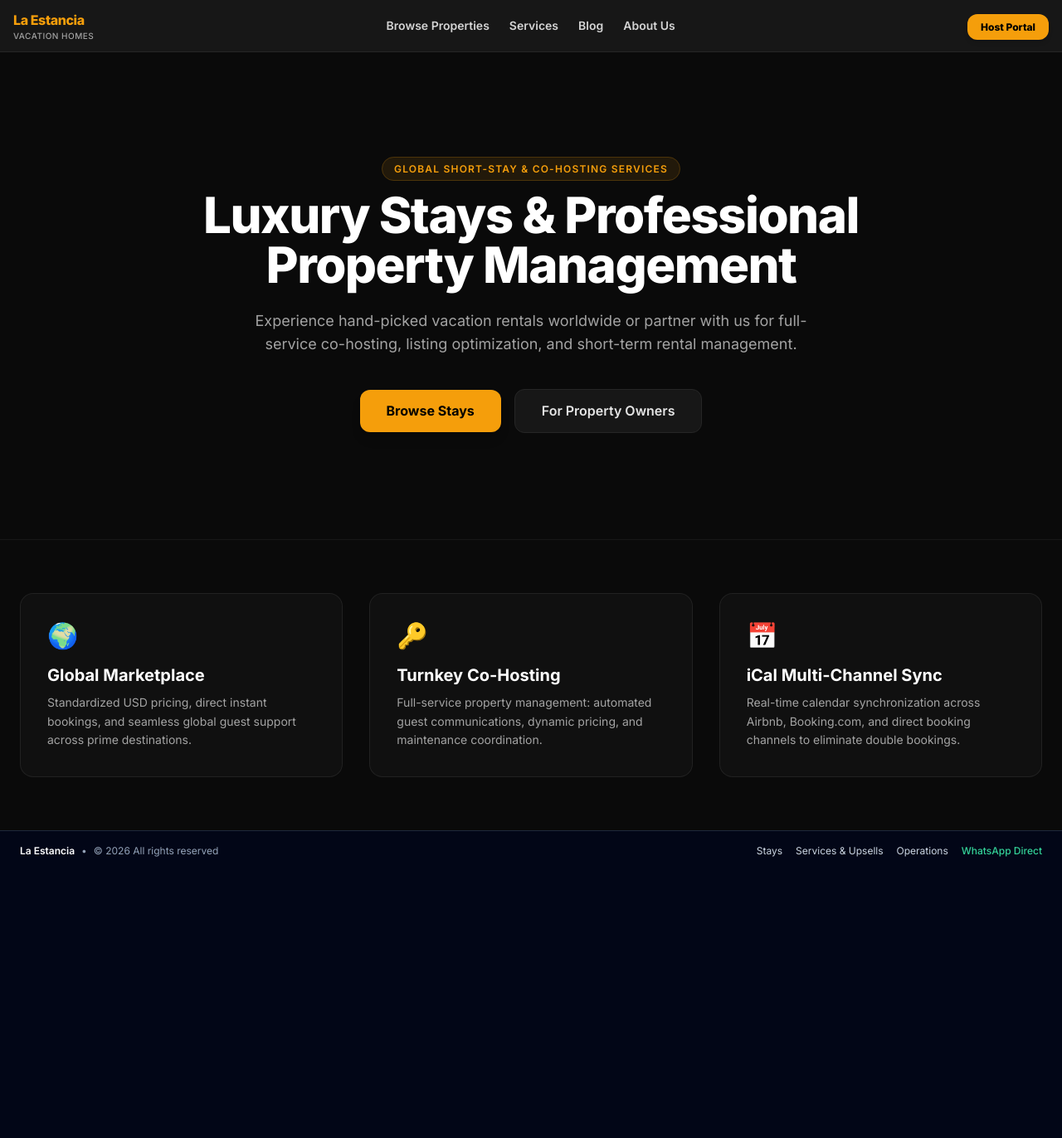
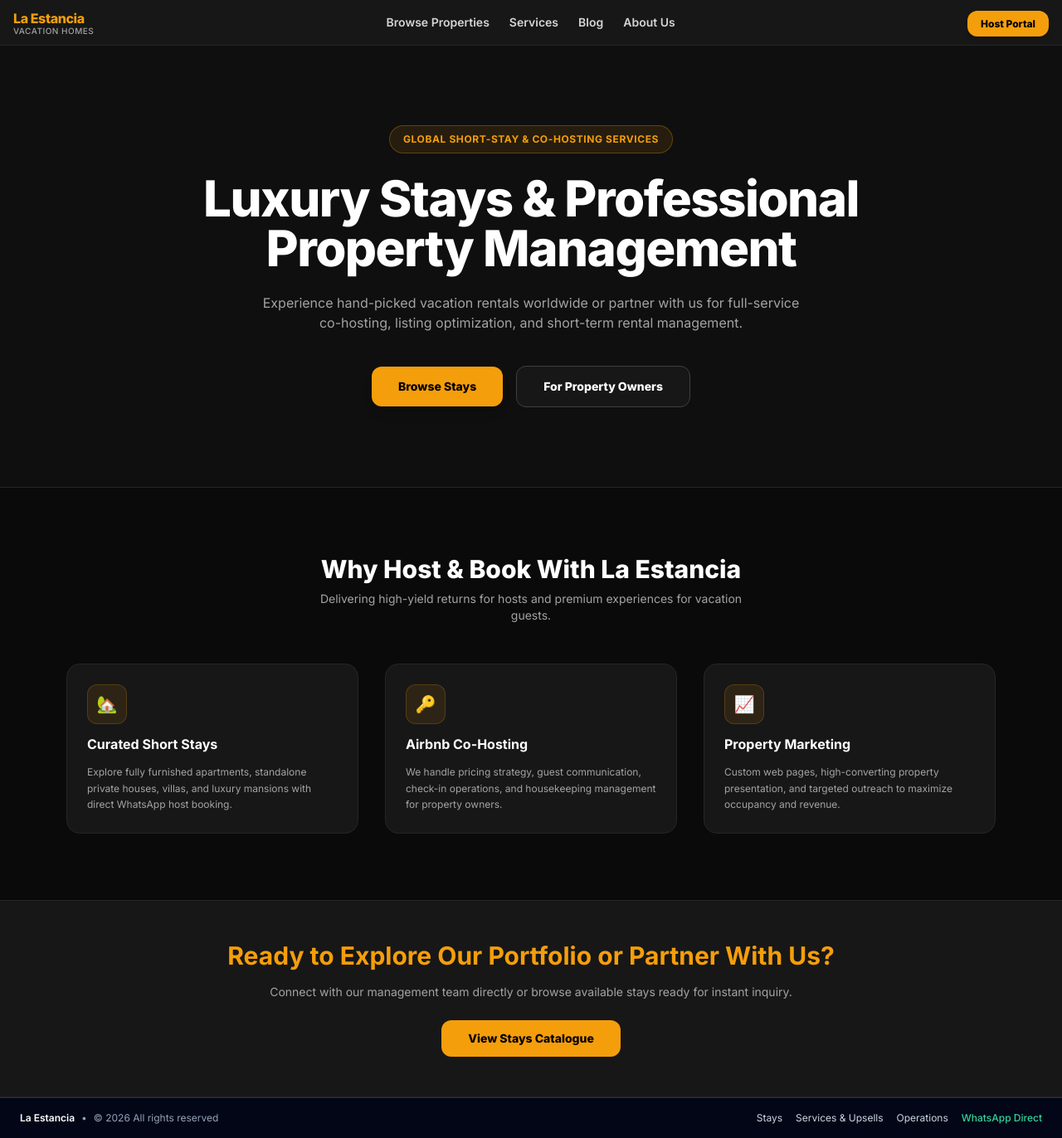
Before and after one commit to joshaston057-dev/vacation-pms, a Next.js app: page / in a window 1280 px wide. Shown: the whole page at 83% size. Before the commit the page ends 1050 px from the top, so only its background shows below. Built offline with nearby package versions, Linux system fonts and the light colour scheme.

Commit message:
Update homepage code with fixed badge formatting and layout

```diff
--- a/app/components/HeaderNav.tsx
+++ b/app/components/HeaderNav.tsx
@@ -11,19 +11,19 @@ export default function HeaderNav() {
       <div className="max-w-7xl mx-auto px-4 py-3 flex items-center justify-between">
 
         {/* Brand Logo */}
-        <Link href="/" className="flex items-center gap-2">
-          <div className="flex flex-col">
-            <span className="text-amber-500 font-extrabold text-sm sm:text-base tracking-tight leading-none">
+        <Link href="/" className="flex items-center">
+          <div className="flex flex-col justify-center">
+            <span className="text-amber-500 font-extrabold text-base tracking-tight leading-tight">
               La Estancia
             </span>
-            <span className="text-[10px] text-neutral-400 tracking-wider uppercase font-medium">
-              Vacation Homes
+            <span className="text-[10px] text-neutral-400 tracking-wider uppercase font-medium leading-none">
+              VACATION HOMES
             </span>
           </div>
         </Link>
 
-        {/* Desktop & Tablet Nav Links */}
-        <nav className="hidden md:flex items-center gap-5 lg:gap-6 text-xs sm:text-sm font-semibold text-neutral-300">
+        {/* Desktop Links */}
+        <nav className="hidden md:flex items-center gap-6 text-xs sm:text-sm font-semibold text-neutral-300">
           <Link href="/stays" className="hover:text-amber-500 transition">
             Browse Properties
           </Link>
@@ -38,7 +38,7 @@ export default function HeaderNav() {
           </Link>
         </nav>
 
-        {/* Host Portal CTA Button */}
+        {/* Host Portal Link Button */}
         <div className="hidden md:block">
           <Link
             href="/operations"
@@ -48,10 +48,11 @@ export default function HeaderNav() {
           </Link>
         </div>
 
-        {/* Mobile Menu Toggle Button */}
+        {/* Mobile Hamburger Button */}
         <button
           onClick={() => setMobileMenuOpen(!mobileMenuOpen)}
-          className="md:hidden p-2 text-neutral-300 hover:text-white focus:outline-none"
+          className="md:hidden p-1.5 text-neutral-300 hover:text-white focus:outline-none flex items-center justify-center"
+          aria-label="Toggle Navigation Menu"
         >
           <svg className="w-6 h-6" fill="none" stroke="currentColor" viewBox="0 0 24 24">
             {mobileMenuOpen ? (
@@ -66,7 +67,7 @@ export default function HeaderNav() {
 
       {/* Mobile Dropdown Menu */}
       {mobileMenuOpen && (
-        <div className="md:hidden bg-neutral-900 border-t border-neutral-800 px-4 py-4 space-y-3">
+        <div className="md:hidden bg-neutral-900 border-t border-neutral-800 px-5 py-4 space-y-3">
           <Link
             href="/stays"
             onClick={() => setMobileMenuOpen(false)}
--- a/app/page.tsx
+++ b/app/page.tsx
@@ -11,62 +11,111 @@ export default function HomePage() {
         <HeaderNav />
 
         {/* Hero Section */}
-        <section className="relative px-6 py-20 md:py-32 text-center max-w-5xl mx-auto">
-          <div className="inline-block mb-4">
-            <span className="text-xs uppercase tracking-widest font-semibold px-3.5 py-1.5 bg-amber-500/10 text-amber-500 rounded-full border border-amber-500/20">
-              GLOBAL SHORT-STAY & CO-HOSTING SERVICES
+        <section className="relative py-16 sm:py-24 px-4 text-center overflow-hidden border-b border-neutral-800 bg-neutral-900/40">
+          <div className="max-w-4xl mx-auto space-y-6 relative z-10">
+
+            {/* Clean Fixed Sub-title Badge */}
+            <div className="inline-flex items-center justify-center px-4 py-2 bg-amber-500/10 border border-amber-500/30 rounded-full">
+              <span className="text-[10px] sm:text-xs font-bold text-amber-500 uppercase tracking-wider text-center leading-normal">
+                Global Short-Stay & Co-Hosting Services
               </span>
             </div>
 
-          <h1 className="text-4xl md:text-6xl font-extrabold text-white mb-6 tracking-tight leading-tight">
+            {/* Main Headline */}
+            <h1 className="text-3xl sm:text-5xl md:text-6xl font-extrabold text-white tracking-tight leading-tight">
               Luxury Stays & Professional Property Management
             </h1>
 
-          <p className="text-neutral-400 text-base md:text-lg max-w-2xl mx-auto mb-10 leading-relaxed">
+            {/* Sub-headline */}
+            <p className="text-neutral-400 text-xs sm:text-base max-w-2xl mx-auto leading-relaxed">
               Experience hand-picked vacation rentals worldwide or partner with us for full-service co-hosting, listing optimization, and short-term rental management.
             </p>
 
-          <div className="flex flex-col sm:flex-row items-center justify-center gap-4">
+            {/* Primary Action Buttons */}
+            <div className="flex flex-col sm:flex-row items-center justify-center gap-3 sm:gap-4 pt-4 max-w-md mx-auto">
               <Link
-              href="/properties"
-              className="w-full sm:w-auto px-8 py-3.5 bg-amber-500 hover:bg-amber-600 text-black font-bold rounded-xl shadow-lg transition duration-200 text-center"
+                href="/stays"
+                className="w-full sm:w-auto px-8 py-3.5 bg-amber-500 hover:bg-amber-400 text-black font-extrabold text-xs sm:text-sm rounded-xl shadow-lg transition text-center"
               >
                 Browse Stays
               </Link>
+
               <Link
-              href="/services"
-              className="w-full sm:w-auto px-8 py-3.5 bg-neutral-900 border border-neutral-800 hover:border-neutral-700 text-neutral-200 font-semibold rounded-xl transition duration-200 text-center"
+                href="/operations"
+                className="w-full sm:w-auto px-8 py-3.5 bg-neutral-900 hover:bg-neutral-800 border border-neutral-700 text-white font-extrabold text-xs sm:text-sm rounded-xl transition text-center"
               >
                 For Property Owners
               </Link>
             </div>
+
+          </div>
         </section>
 
-        {/* Value Proposition Grid */}
-        <section className="max-w-7xl mx-auto px-6 py-16 border-t border-neutral-900">
-          <div className="grid grid-cols-1 md:grid-cols-3 gap-8">
-            <div className="bg-neutral-900/50 border border-neutral-800/80 p-8 rounded-2xl">
-              <div className="text-3xl mb-4">🌍</div>
-              <h3 className="text-xl font-bold text-white mb-2">Global Marketplace</h3>
-              <p className="text-neutral-400 text-sm leading-relaxed">
-                Standardized USD pricing, direct instant bookings, and seamless global guest support across prime destinations.
+        {/* Value Proposition / Services Overview Grid */}
+        <section className="max-w-6xl mx-auto px-4 py-16 sm:py-20">
+          <div className="text-center space-y-2 mb-12">
+            <h2 className="text-2xl sm:text-3xl font-extrabold text-white">
+              Why Host & Book With La Estancia
+            </h2>
+            <p className="text-neutral-400 text-xs sm:text-sm max-w-lg mx-auto">
+              Delivering high-yield returns for hosts and premium experiences for vacation guests.
             </p>
           </div>
 
-            <div className="bg-neutral-900/50 border border-neutral-800/80 p-8 rounded-2xl">
-              <div className="text-3xl mb-4">🔑</div>
-              <h3 className="text-xl font-bold text-white mb-2">Turnkey Co-Hosting</h3>
-              <p className="text-neutral-400 text-sm leading-relaxed">
-                Full-service property management: automated guest communications, dynamic pricing, and maintenance coordination.
+          <div className="grid grid-cols-1 md:grid-cols-3 gap-6 sm:gap-8">
+
+            {/* Card 1 */}
+            <div className="bg-neutral-900 border border-neutral-800 rounded-2xl p-6 space-y-3 hover:border-neutral-700 transition">
+              <div className="w-12 h-12 bg-amber-500/10 border border-amber-500/20 rounded-xl flex items-center justify-center text-xl text-amber-500">
+                🏡
+              </div>
+              <h3 className="font-bold text-white text-base">Curated Short Stays</h3>
+              <p className="text-xs text-neutral-400 leading-relaxed">
+                Explore fully furnished apartments, standalone private houses, villas, and luxury mansions with direct WhatsApp host booking.
               </p>
             </div>
 
-            <div className="bg-neutral-900/50 border border-neutral-800/80 p-8 rounded-2xl">
-              <div className="text-3xl mb-4">📅</div>
-              <h3 className="text-xl font-bold text-white mb-2">iCal Multi-Channel Sync</h3>
-              <p className="text-neutral-400 text-sm leading-relaxed">
-                Real-time calendar synchronization across Airbnb, Booking.com, and direct booking channels to eliminate double bookings.
+            {/* Card 2 */}
+            <div className="bg-neutral-900 border border-neutral-800 rounded-2xl p-6 space-y-3 hover:border-neutral-700 transition">
+              <div className="w-12 h-12 bg-amber-500/10 border border-amber-500/20 rounded-xl flex items-center justify-center text-xl text-amber-500">
+                🔑
+              </div>
+              <h3 className="font-bold text-white text-base">Airbnb Co-Hosting</h3>
+              <p className="text-xs text-neutral-400 leading-relaxed">
+                We handle pricing strategy, guest communication, check-in operations, and housekeeping management for property owners.
               </p>
+            </div>
+
+            {/* Card 3 */}
+            <div className="bg-neutral-900 border border-neutral-800 rounded-2xl p-6 space-y-3 hover:border-neutral-700 transition">
+              <div className="w-12 h-12 bg-amber-500/10 border border-amber-500/20 rounded-xl flex items-center justify-center text-xl text-amber-500">
+                📈
+              </div>
+              <h3 className="font-bold text-white text-base">Property Marketing</h3>
+              <p className="text-xs text-neutral-400 leading-relaxed">
+                Custom web pages, high-converting property presentation, and targeted outreach to maximize occupancy and revenue.
+              </p>
+            </div>
+
+          </div>
+        </section>
+
+        {/* Quick CTA Banner */}
+        <section className="bg-neutral-900 border-y border-neutral-800 py-12 px-4 text-center">
+          <div className="max-w-3xl mx-auto space-y-4">
+            <h2 className="text-2xl sm:text-3xl font-bold text-amber-500">
+              Ready to Explore Our Portfolio or Partner With Us?
+            </h2>
+            <p className="text-xs sm:text-sm text-neutral-400">
+              Connect with our management team directly or browse available stays ready for instant inquiry.
+            </p>
+            <div className="pt-2">
+              <Link
+                href="/stays"
+                className="inline-block px-8 py-3 bg-amber-500 hover:bg-amber-400 text-black font-extrabold text-xs sm:text-sm rounded-xl transition"
+              >
+                View Stays Catalogue
+              </Link>
             </div>
           </div>
         </section>
```
Lines whose indentation alone changed are shown as unchanged.
